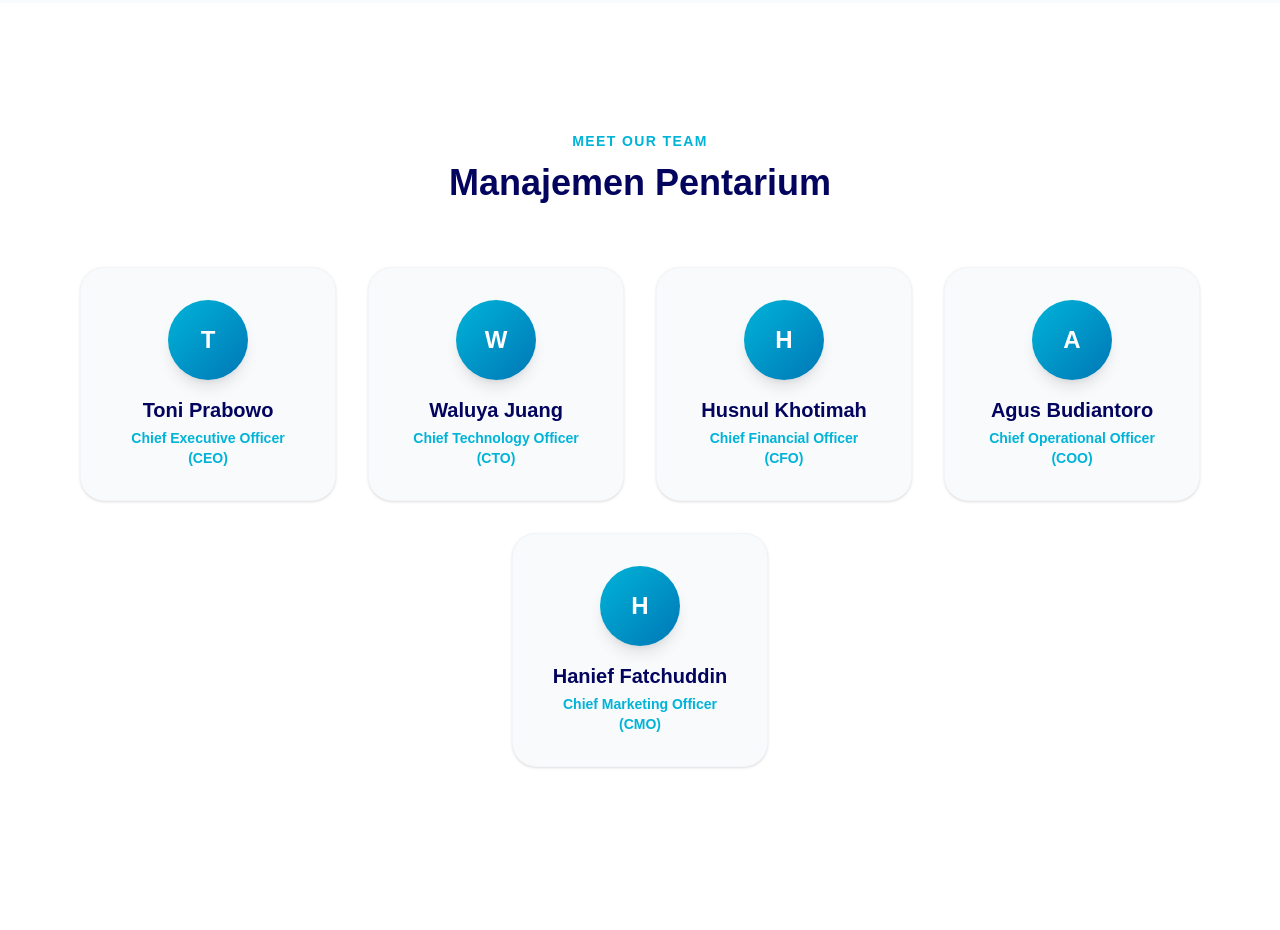
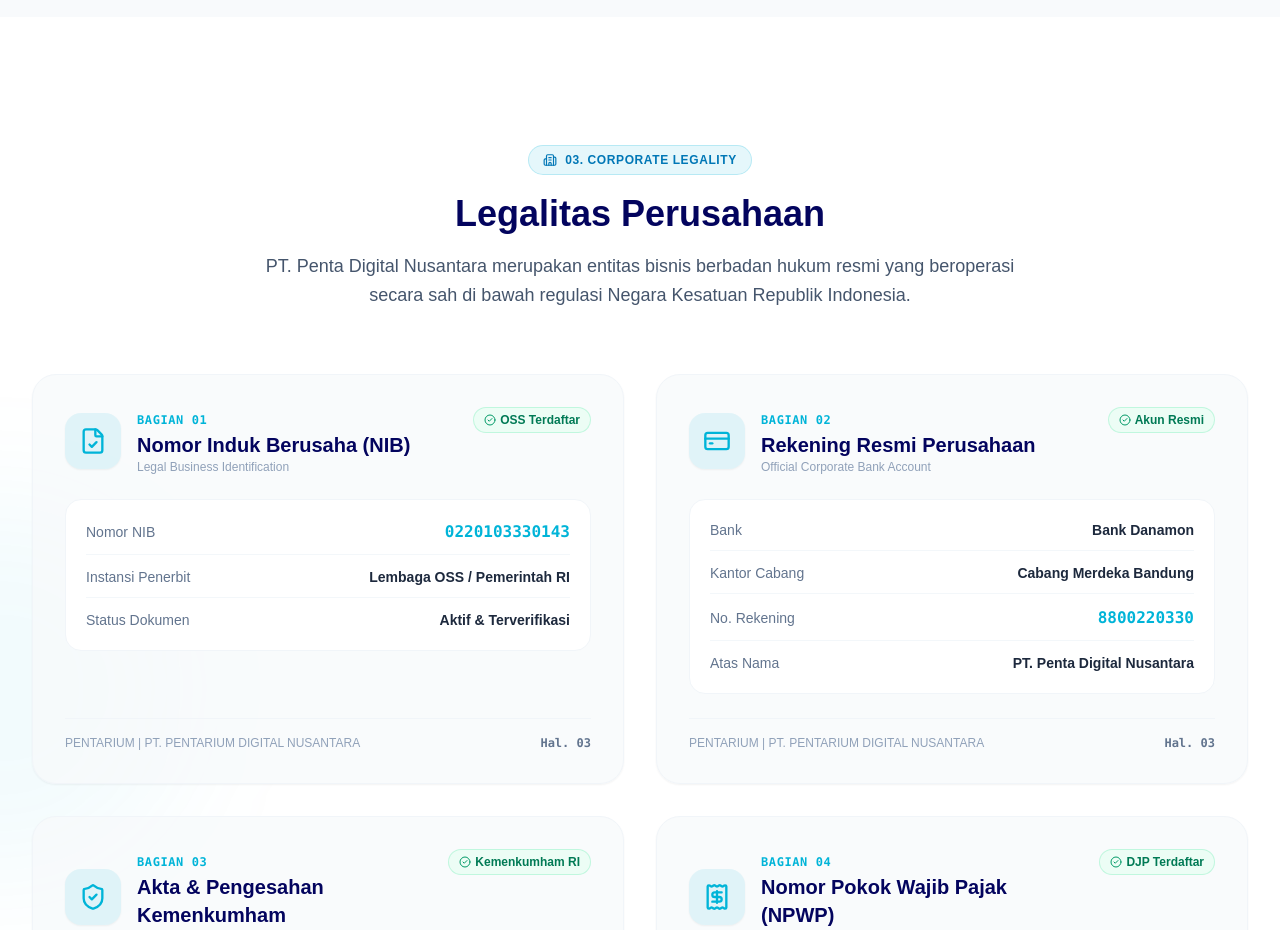
Before and after one commit to wandanazra27-dot/Web-Pentarium, a React (Vite) app: page / in a window 1280 px wide. Shown: the part 1860-2790 px from the top of the page. Built offline with nearby package versions, Linux system fonts and the light colour scheme.

Commit message:
Add Legality section, update Meet Our Team badges, and enhance Navbar links

```diff
--- a/src/App.jsx
+++ b/src/App.jsx
@@ -3,9 +3,10 @@
 import Footer from './components/layout/Footer';
 import Hero from './components/sections/Hero';
 import About from './components/sections/About';
+import Legality from './components/sections/Legality';
+import Team from './components/sections/Team';
 import Services from './components/sections/Services';
 import Products from './components/sections/Products';
-import Team from './components/sections/Team';
 import Projects from './components/sections/Projects';
 import Contact from './components/sections/Contact';
 
@@ -15,6 +16,7 @@
       <Navbar />
       <Hero />
       <About />
+      <Legality />
       <Team />
       <Services />
       <Products />
--- a/src/components/sections/About.jsx
+++ b/src/components/sections/About.jsx
@@ -7,8 +7,10 @@
       <div className="max-w-7xl mx-auto px-4 sm:px-6 lg:px-8">
         <div className="grid lg:grid-cols-2 gap-16 items-center">
           <div>
-            <p className="text-primary font-extrabold tracking-widest text-sm uppercase mb-3">Tentang Pentarium</p>
-            <h2 className="text-3xl lg:text-4xl font-black text-secondary mb-6 leading-tight">About Pentarium</h2>
+            <div className="inline-flex items-center gap-2 px-3.5 py-1.5 rounded-full bg-primary/10 text-primary-dark font-bold text-xs uppercase tracking-wider mb-4 border border-primary/20">
+              02. About Pentarium
+            </div>
+            <h2 className="text-3xl lg:text-4xl font-black text-secondary mb-6 leading-tight">Tentang Pentarium</h2>
             <p className="text-slate-600 mb-8 text-lg leading-relaxed">
               Formed specifically for IoT solution in Indonesia. PT. PENTARIUM DIGITAL NUSANTARA have skills and resources to be able to provide you solution for your digital problems. With our in-house expertise backed up by our strong principals, we are capable to deliver the solution to your problems in Information Technology, no matter how complex it is. We can assume responsibility all the way from design, software development, hardware, maintenance and most important is IoT solution.
               <br/><br/>
--- /dev/null
+++ b/src/components/sections/Legality.jsx
@@ -0,0 +1,143 @@
+import React from 'react';
+import { FileCheck, ShieldCheck, CreditCard, Receipt, Building2, CheckCircle2 } from 'lucide-react';
+
+export default function Legality() {
+  const legalItems = [
+    {
+      number: "01",
+      title: "Nomor Induk Berusaha (NIB)",
+      subtitle: "Legal Business Identification",
+      icon: FileCheck,
+      details: [
+        { label: "Nomor NIB", value: "0220103330143", highlight: true },
+        { label: "Instansi Penerbit", value: "Lembaga OSS / Pemerintah RI" },
+        { label: "Status Dokumen", value: "Aktif & Terverifikasi" }
+      ],
+      badge: "OSS Terdaftar"
+    },
+    {
+      number: "02",
+      title: "Rekening Resmi Perusahaan",
+      subtitle: "Official Corporate Bank Account",
+      icon: CreditCard,
+      details: [
+        { label: "Bank", value: "Bank Danamon" },
+        { label: "Kantor Cabang", value: "Cabang Merdeka Bandung" },
+        { label: "No. Rekening", value: "8800220330", highlight: true },
+        { label: "Atas Nama", value: "PT. Penta Digital Nusantara" }
+      ],
+      badge: "Akun Resmi"
+    },
+    {
+      number: "03",
+      title: "Akta & Pengesahan Kemenkumham",
+      subtitle: "Notary Legal Document",
+      icon: ShieldCheck,
+      details: [
+        { label: "Akta Pendirian", value: "No. 04 ; 2 Maret 2020", highlight: true },
+        { label: "SK Kemenkumham", value: "AHU-0440.AH.02.01-TH.2010" },
+        { label: "Bentuk Badan Hukum", value: "Perseroan Terbatas (PT)" }
+      ],
+      badge: "Kemenkumham RI"
+    },
+    {
+      number: "04",
+      title: "Nomor Pokok Wajib Pajak (NPWP)",
+      subtitle: "Tax Registration",
+      icon: Receipt,
+      details: [
+        { label: "Nomor NPWP", value: "95.560.059.1-422.00", highlight: true },
+        { label: "Wajib Pajak", value: "PT. Penta Digital Nusantara" },
+        { label: "Alamat Terdaftar", value: "Jl. Bugenville VII No 6, RT 02 RW 04, Gempolsari, Bandung Kulon" }
+      ],
+      badge: "DJP Terdaftar"
+    }
+  ];
+
+  return (
+    <section id="legalitas" className="py-20 lg:py-32 bg-white relative overflow-hidden">
+      {/* Background Subtle Gradient Accents */}
+      <div className="absolute top-1/2 left-0 w-96 h-96 bg-primary/5 rounded-full blur-3xl -translate-y-1/2 -translate-x-1/2 pointer-events-none" />
+      <div className="absolute bottom-0 right-0 w-96 h-96 bg-secondary/5 rounded-full blur-3xl translate-y-1/3 translate-x-1/3 pointer-events-none" />
+
+      <div className="max-w-7xl mx-auto px-4 sm:px-6 lg:px-8 relative z-10">
+        <div className="text-center max-w-3xl mx-auto mb-16">
+          <div className="inline-flex items-center gap-2 px-3.5 py-1.5 rounded-full bg-primary/10 text-primary-dark font-bold text-xs uppercase tracking-wider mb-4 border border-primary/20">
+            <Building2 className="w-3.5 h-3.5" />
+            03. Corporate Legality
+          </div>
+          <h2 className="text-3xl lg:text-4xl font-black text-secondary mb-4 leading-tight">
+            Legalitas Perusahaan
+          </h2>
+          <p className="text-slate-600 text-lg leading-relaxed">
+            PT. Penta Digital Nusantara merupakan entitas bisnis berbadan hukum resmi yang beroperasi secara sah di bawah regulasi Negara Kesatuan Republik Indonesia.
+          </p>
+        </div>
+
+        <div className="grid md:grid-cols-2 gap-8">
+          {legalItems.map((item, idx) => {
+            const Icon = item.icon;
+            return (
+              <div
+                key={idx}
+                className="group bg-slate-50/80 hover:bg-white rounded-3xl p-8 border border-slate-100 hover:border-primary/30 shadow-xs hover:shadow-xl transition-all duration-300 hover:-translate-y-1 flex flex-col justify-between"
+              >
+                <div>
+                  <div className="flex items-start justify-between gap-4 mb-6">
+                    <div className="flex items-center gap-4">
+                      <div className="w-14 h-14 rounded-2xl bg-primary/10 text-primary flex items-center justify-center shrink-0 group-hover:bg-primary group-hover:text-white transition-colors duration-300 shadow-xs">
+                        <Icon className="w-7 h-7" />
+                      </div>
+                      <div>
+                        <span className="text-xs font-mono font-bold text-primary tracking-wider uppercase">
+                          Bagian {item.number}
+                        </span>
+                        <h3 className="text-xl font-bold text-secondary group-hover:text-primary-dark transition-colors">
+                          {item.title}
+                        </h3>
+                        <p className="text-xs text-slate-400 font-medium">
+                          {item.subtitle}
+                        </p>
+                      </div>
+                    </div>
+                    <span className="inline-flex items-center gap-1 px-2.5 py-1 rounded-full bg-emerald-50 text-emerald-700 font-semibold text-xs border border-emerald-200/60 shrink-0">
+                      <CheckCircle2 className="w-3 h-3 text-emerald-600" />
+                      {item.badge}
+                    </span>
+                  </div>
+
+                  <div className="space-y-3 bg-white group-hover:bg-slate-50/70 p-5 rounded-2xl border border-slate-100 transition-colors">
+                    {item.details.map((detail, dIdx) => (
+                      <div
+                        key={dIdx}
+                        className="flex flex-col sm:flex-row sm:items-baseline sm:justify-between gap-1 text-sm border-b border-slate-100/80 last:border-0 pb-2.5 last:pb-0"
+                      >
+                        <span className="text-slate-500 font-medium text-xs sm:text-sm">
+                          {detail.label}
+                        </span>
+                        <span
+                          className={`font-semibold text-right ${
+                            detail.highlight
+                              ? 'text-primary font-mono text-base'
+                              : 'text-slate-800'
+                          }`}
+                        >
+                          {detail.value}
+                        </span>
+                      </div>
+                    ))}
+                  </div>
+                </div>
+
+                <div className="mt-6 pt-4 border-t border-slate-100 flex items-center justify-between text-xs text-slate-400">
+                  <span>PENTARIUM | PT. PENTARIUM DIGITAL NUSANTARA</span>
+                  <span className="font-mono font-semibold text-slate-500">Hal. 03</span>
+                </div>
+              </div>
+            );
+          })}
+        </div>
+      </div>
+    </section>
+  );
+}
--- a/src/components/sections/Team.jsx
+++ b/src/components/sections/Team.jsx
@@ -1,30 +1,58 @@
 import React from 'react';
+import { Users2, Shield } from 'lucide-react';
 
 export default function Team() {
   const team = [
-    { name: "Toni Prabowo", title: "Chief Executive Officer (CEO)" },
-    { name: "Waluya Juang", title: "Chief Technology Officer (CTO)" },
-    { name: "Husnul Khotimah", title: "Chief Financial Officer (CFO)" },
-    { name: "Agus Budiantoro", title: "Chief Operational Officer (COO)" },
-    { name: "Hanief Fatchuddin", title: "Chief Marketing Officer (CMO)" },
+    { role: "CEO", name: "Toni Prabowo", title: "Chief Executive Officer" },
+    { role: "CTO", name: "Waluya Juang", title: "Chief Technology Officer" },
+    { role: "CFO", name: "Husnul Khotimah", title: "Chief Financial Officer" },
+    { role: "COO", name: "Agus Budiantoro", title: "Chief Operational Officer" },
+    { role: "CMO", name: "Hanief Fatchuddin", title: "Chief Marketing Officer" },
   ];
 
   return (
-    <section id="tim" className="py-20 lg:py-32 bg-white">
-      <div className="max-w-7xl mx-auto px-4 sm:px-6 lg:px-8">
+    <section id="tim" className="py-20 lg:py-32 bg-slate-50 relative overflow-hidden">
+      <div className="max-w-7xl mx-auto px-4 sm:px-6 lg:px-8 relative z-10">
         <div className="text-center max-w-3xl mx-auto mb-16">
-          <p className="text-primary font-extrabold tracking-widest text-sm uppercase mb-3">Meet Our Team</p>
-          <h2 className="text-3xl lg:text-4xl font-black text-secondary">Manajemen Pentarium</h2>
+          <div className="inline-flex items-center gap-2 px-3.5 py-1.5 rounded-full bg-primary/10 text-primary-dark font-bold text-xs uppercase tracking-wider mb-4 border border-primary/20">
+            <Users2 className="w-3.5 h-3.5" />
+            03. Management Team
+          </div>
+          <h2 className="text-3xl lg:text-4xl font-black text-secondary mb-4">
+            Meet Our Team
+          </h2>
+          <p className="text-slate-600 text-lg leading-relaxed">
+            Struktur kepemimpinan eksekutif PT. Penta Digital Nusantara yang berdedikasi menghadirkan inovasi dan keunggulan teknologi digital.
+          </p>
         </div>
 
-        <div className="flex flex-wrap justify-center gap-8">
+        <div className="grid grid-cols-1 sm:grid-cols-2 lg:grid-cols-5 gap-6">
           {team.map((member, idx) => (
-            <div key={idx} className="bg-slate-50 w-full md:w-64 p-8 rounded-3xl text-center border border-slate-100 shadow-sm hover:shadow-xl hover:-translate-y-2 transition-all duration-300">
-              <div className="w-20 h-20 mx-auto bg-gradient-to-br from-primary to-primary-dark rounded-full mb-4 flex items-center justify-center text-white font-black text-2xl shadow-lg">
-                {member.name.charAt(0)}
+            <div
+              key={idx}
+              className="group bg-white p-7 rounded-3xl text-center border border-slate-100 shadow-xs hover:shadow-xl hover:-translate-y-2 transition-all duration-300 flex flex-col justify-between"
+            >
+              <div>
+                <span className="inline-block px-3 py-1 rounded-full bg-primary/10 text-primary-dark font-black text-xs tracking-wider uppercase mb-5 group-hover:bg-primary group-hover:text-white transition-colors duration-300">
+                  {member.role}
+                </span>
+
+                <div className="w-20 h-20 mx-auto bg-linear-to-br from-primary to-primary-dark rounded-2xl mb-5 flex items-center justify-center text-white font-black text-2xl shadow-md group-hover:scale-105 transition-transform duration-300">
+                  {member.name.charAt(0)}
+                </div>
+
+                <h3 className="font-bold text-lg text-secondary mb-1 group-hover:text-primary transition-colors">
+                  {member.name}
+                </h3>
+                <p className="text-slate-500 font-medium text-xs leading-relaxed">
+                  {member.title}
+                </p>
               </div>
-              <h3 className="font-bold text-xl text-secondary mb-1">{member.name}</h3>
-              <p className="text-primary font-semibold text-sm">{member.title}</p>
+
+              <div className="mt-6 pt-4 border-t border-slate-100 flex items-center justify-center gap-1.5 text-xs text-slate-400">
+                <Shield className="w-3 h-3 text-primary" />
+                <span>Executive Board</span>
+              </div>
             </div>
           ))}
         </div>
```
Also changed, not shown: src/components/layout/Navbar.jsx (+57 -10 lines).
